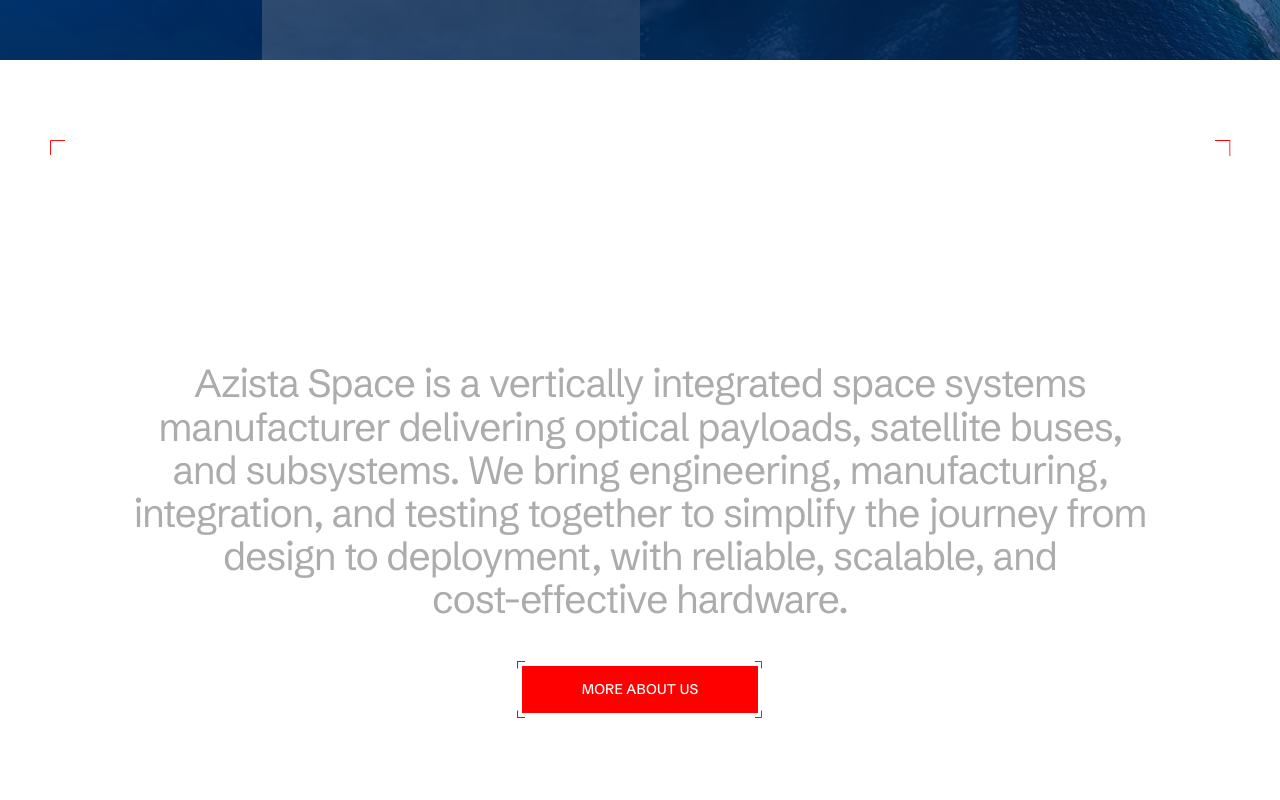
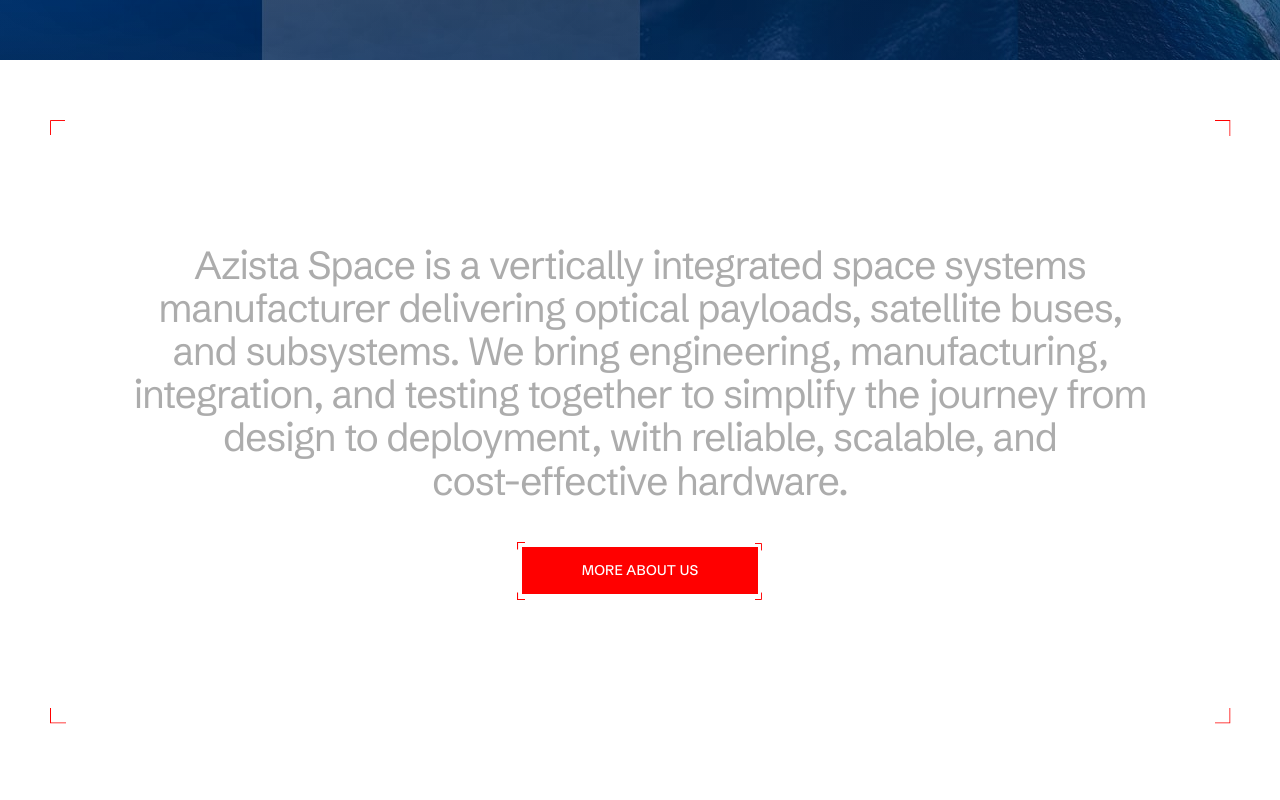
Before and after one commit to rahul-supercode/azista, a Next.js app: page / in a window 1280 px wide. Shown: the part 740-1540 px from the top of the page. Built offline with nearby package versions, Linux system fonts and the light colour scheme; no server answers.

Commit message:
Terms and Conditions (RWD) , homepage tablet fixes

```diff
--- a/src/components/home/css/About.module.css
+++ b/src/components/home/css/About.module.css
@@ -1,5 +1,5 @@
 .section {
-  margin-top: 48px;
+  margin-top: 80px;
 }
 
 .frame {
@@ -31,9 +31,15 @@
   }
 }
 
-@media (min-width: 1280px) {
-  .section {
-    margin-top: 80px;
+@media (max-width: 1280px) {
+  .section
+  {
+    margin-top: 60px;
+  }
+  .frame
+  {
+    padding: 124px 16px;
+    min-height: 100%;
   }
 }
 
--- a/src/components/satellite-bus/css/Banner.module.css
+++ b/src/components/satellite-bus/css/Banner.module.css
@@ -72,6 +72,7 @@
 @media (min-width: 768px) {
   .satellite {
     margin-top: -24%;
+    margin-bottom: -241px;
   }
 }
 
--- a/src/components/terms-conditions/components/TermsContent.jsx
+++ b/src/components/terms-conditions/components/TermsContent.jsx
@@ -30,7 +30,7 @@
         </div>
 
         <div className={styles.block}>
-          <h2 className={`text-2 text-trim-cap ${styles.blockTitle}`}>
+          <h2 className={`text-2 text-1-md text-trim-cap ${styles.blockTitle}`}>
             {termsOfUse.title}
           </h2>
           <p className={`text-1 text-1-md text-trim-cap ${styles.blockIntro}`}>
```
Also changed, not shown: src/components/events-news/css/Banner.module.css (+5 -2 lines), src/components/terms-conditions/css/TermsContent.module.css (+20 -0 lines).
